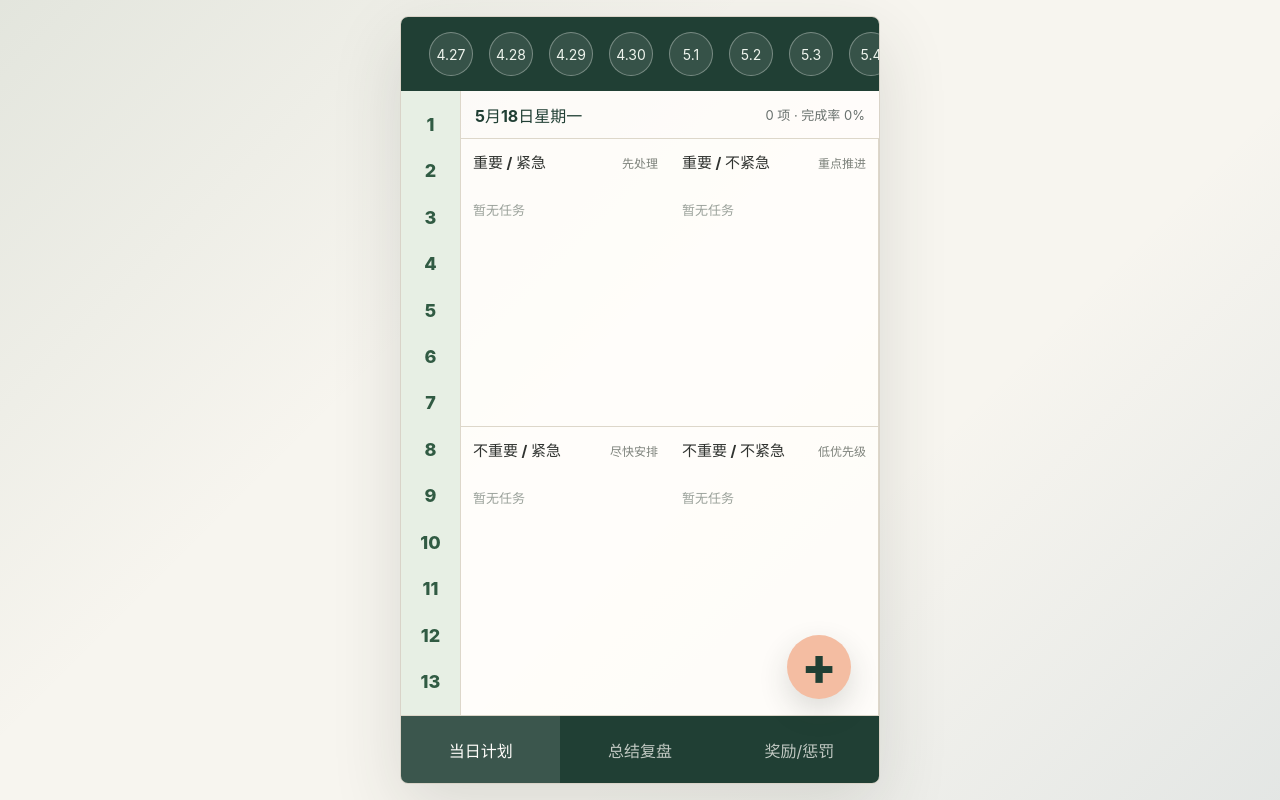
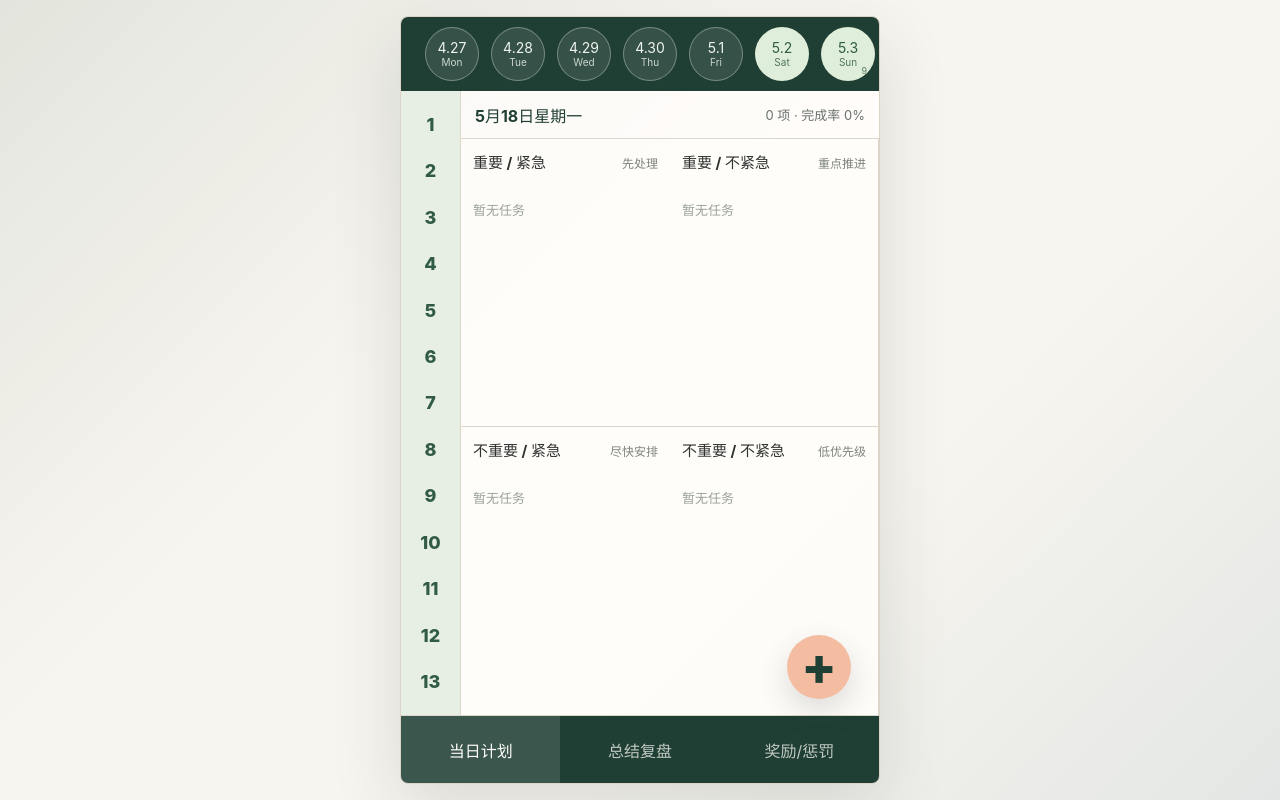
Before and after one commit to Mins-37/time-manager-app, a React (Vite) app: page / in a window 1280 px wide. Built offline with nearby package versions, Linux system fonts and the light colour scheme.

Commit message:
Enhance date rail details

```diff
--- a/src/App.css
+++ b/src/App.css
@@ -45,9 +45,9 @@ select {
   z-index: 1;
   display: flex;
   align-items: center;
-  gap: 16px;
+  gap: 12px;
   overflow-x: auto;
-  padding: 14px 28px;
+  padding: 10px 24px;
   background: #203f34;
   scrollbar-width: none;
 }
@@ -57,9 +57,14 @@ select {
 }
 
 .date-chip {
-  flex: 0 0 44px;
-  width: 44px;
-  height: 44px;
+  position: relative;
+  flex: 0 0 54px;
+  display: grid;
+  place-items: center;
+  align-content: center;
+  gap: 1px;
+  width: 54px;
+  height: 54px;
   border: 1px solid rgba(255, 253, 250, 0.32);
   border-radius: 50%;
   background: rgba(255, 253, 250, 0.1);
@@ -67,9 +72,33 @@ select {
   cursor: pointer;
 }
 
-.date-chip span {
+.date-number {
   display: block;
   font-size: 14px;
+  line-height: 1.05;
+}
+
+.weekday-label {
+  display: block;
+  font-size: 10px;
+  line-height: 1;
+  opacity: 0.82;
+}
+
+.week-number {
+  position: absolute;
+  right: 7px;
+  bottom: 5px;
+  color: inherit;
+  font-size: 9px;
+  line-height: 1;
+  opacity: 0.78;
+}
+
+.date-chip.is-weekend {
+  border-color: rgba(224, 239, 218, 0.9);
+  background: #dfeeda;
+  color: #315b43;
 }
 
 .date-chip.is-selected {
@@ -546,7 +575,7 @@ select {
   }
 
   .date-rail {
-    padding-inline: 20px;
+    padding-inline: 18px;
   }
 
   .planner-view {
--- a/src/App.jsx
+++ b/src/App.jsx
@@ -27,6 +27,9 @@ const TABS = [
 
 const DATE_RAIL_PAST_DAYS = 21
 const DATE_RAIL_TOTAL_DAYS = 90
+const REFERENCE_WEEK_SUNDAY = '2026-05-24'
+const REFERENCE_WEEK_NUMBER = 12
+const WEEKDAY_LABELS = ['Sun', 'Mon', 'Tue', 'Wed', 'Thu', 'Fri', 'Sat']
 
 const QUADRANTS = [
   {
@@ -74,6 +77,34 @@ function shiftDate(dateString, amount) {
 function formatDateChip(dateString) {
   const [, month, day] = dateString.split('-').map(Number)
   return `${month}.${day}`
+}
+
+function parseDate(dateString) {
+  const [year, month, day] = dateString.split('-').map(Number)
+  return new Date(year, month - 1, day)
+}
+
+function getWeekdayLabel(dateString) {
+  return WEEKDAY_LABELS[parseDate(dateString).getDay()]
+}
+
+function isWeekend(dateString) {
+  const day = parseDate(dateString).getDay()
+  return day === 0 || day === 6
+}
+
+function isSunday(dateString) {
+  return parseDate(dateString).getDay() === 0
+}
+
+function getCustomWeekNumber(dateString) {
+  const date = parseDate(dateString)
+  const referenceDate = parseDate(REFERENCE_WEEK_SUNDAY)
+  const dayDifference = Math.round(
+    (date.getTime() - referenceDate.getTime()) / 86400000,
+  )
+
+  return REFERENCE_WEEK_NUMBER + Math.round(dayDifference / 7)
 }
 
 function formatDateLabel(dateString) {
@@ -210,6 +241,12 @@ function App() {
     setSelectedDate(nextDate)
     setSelectedSlotId(null)
     setTaskForm((currentForm) => ({ ...currentForm, taskDate: nextDate }))
+  }
+
+  function handleDateDoubleClick(date) {
+    if (date === selectedDate) {
+      selectDate(getDateString())
+    }
   }
 
   function openCreatePanel(slotId = '1') {
@@ -385,12 +422,19 @@ function App() {
         <header className="date-rail" aria-label="日期栏">
           {dateRail.map((date) => (
             <button
-              className={`date-chip ${date === selectedDate ? 'is-selected' : ''}`}
+              className={`date-chip ${
+                date === selectedDate ? 'is-selected' : ''
+              } ${isWeekend(date) ? 'is-weekend' : ''}`}
               key={date}
               type="button"
               onClick={() => selectDate(date)}
+              onDoubleClick={() => handleDateDoubleClick(date)}
             >
-              <span>{formatDateChip(date)}</span>
+              <span className="date-number">{formatDateChip(date)}</span>
+              <span className="weekday-label">{getWeekdayLabel(date)}</span>
+              {isSunday(date) ? (
+                <small className="week-number">{getCustomWeekNumber(date)}</small>
+              ) : null}
             </button>
           ))}
         </header>
```
